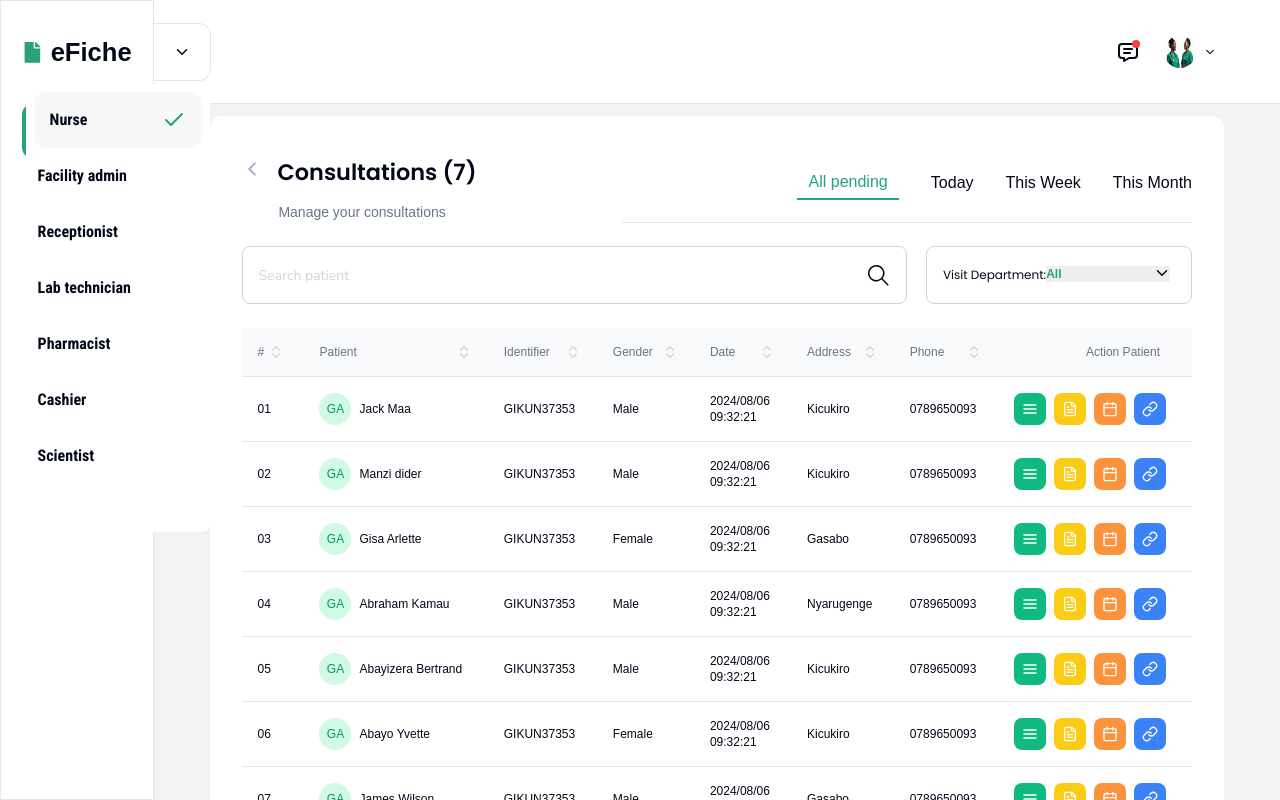
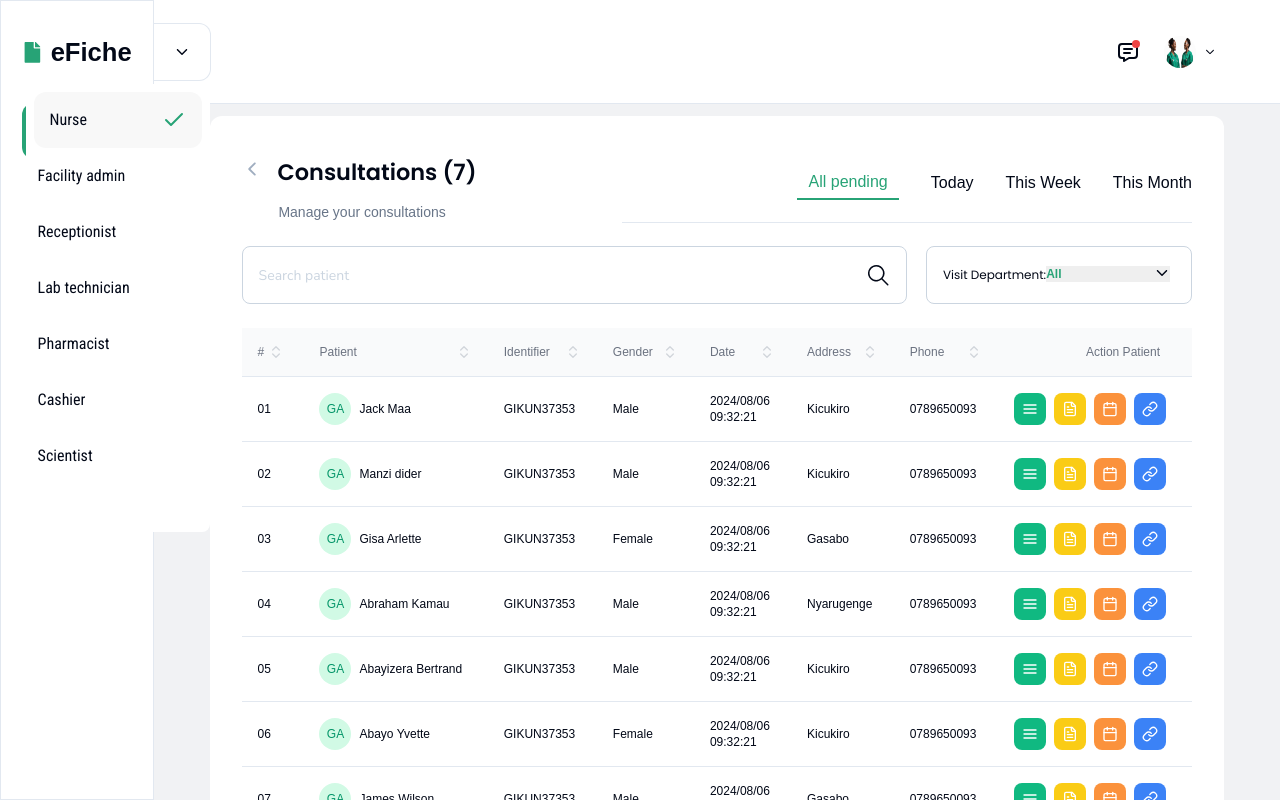
Before and after one commit to fadgadahababashirdev/eficheInterview, a React (Vite) app: page /Report in a window 1280 px wide. Both pictures are taken after a click on the element 182 px from the left and 51 px from the top of the page. Shown: the top 800 px of the page. Built offline with nearby package versions, Linux system fonts and the light colour scheme.

Commit message:
adding sidebar info

```diff
--- a/src/components/MenuDown.jsx
+++ b/src/components/MenuDown.jsx
@@ -15,7 +15,7 @@ const MenuDown = () => {
       }`}>
         {/* Nurse */}
         <div className="bg-[#f8f8f8] p-4 rounded-xl text-center flex justify-between">
-          <h1 className="font-bold rob">Nurse</h1>
+          <h1 className="para rob ">Nurse</h1>
           <div>
             <Check className="text-[#27a376]" />
           </div>
@@ -30,7 +30,7 @@ const MenuDown = () => {
           'Scientist',
         ].map((title) => (
           <div className="pl-1 py-4 rounded-xl text-center flex " key={title}>
-            <h1 className="font-bold rob">{title}</h1>
+            <h1 className="para rob ">{title}</h1>
           </div>
         ))}
       </div>
--- a/src/forms/Login.jsx
+++ b/src/forms/Login.jsx
@@ -109,7 +109,7 @@ const Login = () => {
             className="h-full w-full object-cover"
             style={{
               animation: 'zoomIn 15s forwards',
-            transformOrigin: 'center center'
+              transformOrigin: 'center center',
             }}
           />
           <div className="absolute z-20 w-full h-full bg-[#3aa97f] opacity-50 top-0 rounded-3xl flex justify-center items-center"></div>
@@ -131,7 +131,6 @@ const Login = () => {
   );
 };
 
-
 const style = document.createElement('style');
 style.textContent = `
 @keyframes zoomIn {
```
Also changed, not shown: src/Pages/ChooseRole.jsx (+7 -4 lines). Lines whose indentation alone changed are shown as unchanged.
